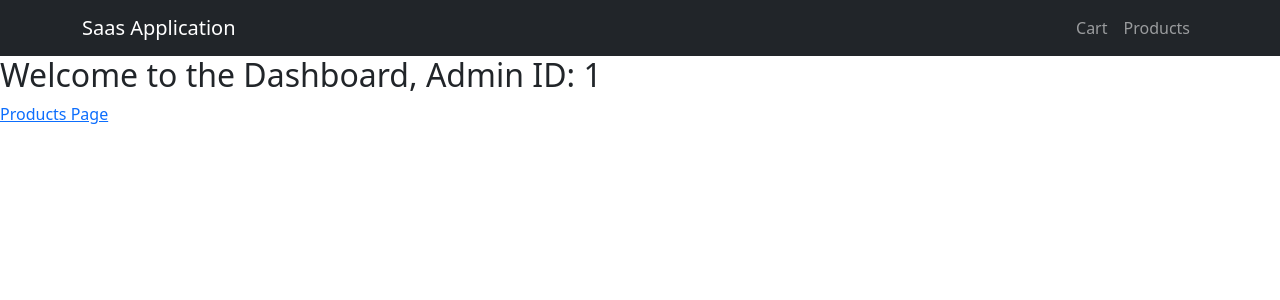
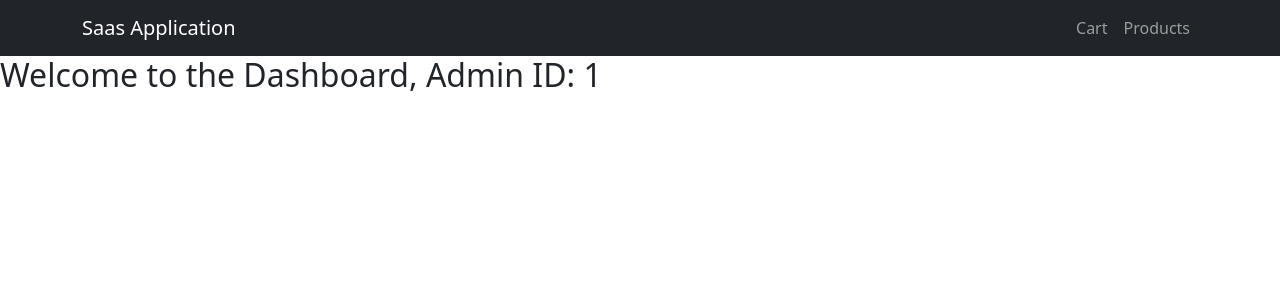
Before and after one commit to dizipharm/ReactSaasSupplier, a React (Vite) app: page /dashboard/1 in a window 1280 px wide. Shown: the top 300 px of the page. Built offline with nearby package versions, Linux system fonts and the light colour scheme.

Commit message:
dashboard

```diff
--- a/src/components/Dashboard.jsx
+++ b/src/components/Dashboard.jsx
@@ -11,7 +11,6 @@ const Dashboard = () => {
     <div>
       <h2>Welcome to the Dashboard, Admin ID: {adminId}</h2>
       {/* Additional dashboard content */}
-      <Link to={`/products/${adminId}`}> Products Page</Link>
     </div>
     </>
   );
```
